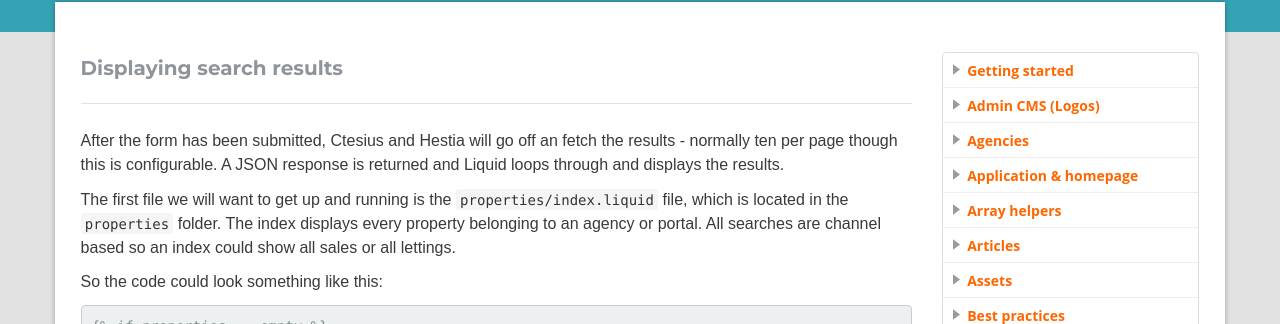
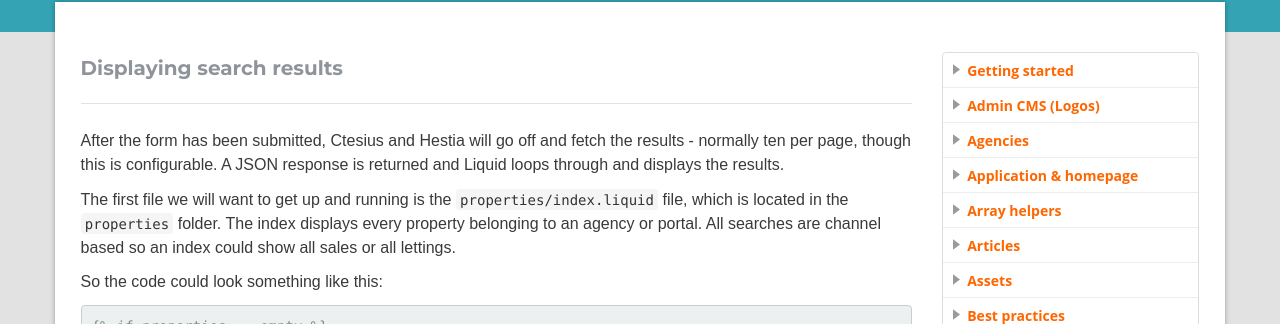
Before and after one commit to homeflow/homeflow.github.io, a Jekyll site: the page built from _posts/property-results/2014-01-04-displaying-search-results.md, in a window 1280 px wide. Shown: the part 289-613 px from the top of the page. Built offline with Jekyll 4.4.1, drawn with Linux system fonts in a browser that asks for light colours.

```diff
--- a/_posts/property-results/2014-01-04-displaying-search-results.md
+++ b/_posts/property-results/2014-01-04-displaying-search-results.md
@@ -4,7 +4,7 @@ title: Displaying search results
 modal-id: displaying-search-results
 category: property-results
 ---
-After the form has been submitted, Ctesius and Hestia will go off an fetch the results - normally ten per page though this is configurable. A JSON response is returned and Liquid loops through and displays the results.
+After the form has been submitted, Ctesius and Hestia will go off and fetch the results - normally ten per page, though this is configurable. A JSON response is returned and Liquid loops through and displays the results.
 
 The first file we will want to get up and running is the ``properties/index.liquid`` file, which is located in the ``properties`` folder. The index displays every property belonging to an agency or portal. All searches are channel based so an index could show all sales or all lettings.
 
```
Also changed, not shown: _posts/property-results/2014-01-15-infinite-scrolling.md (+2 -0 lines).
